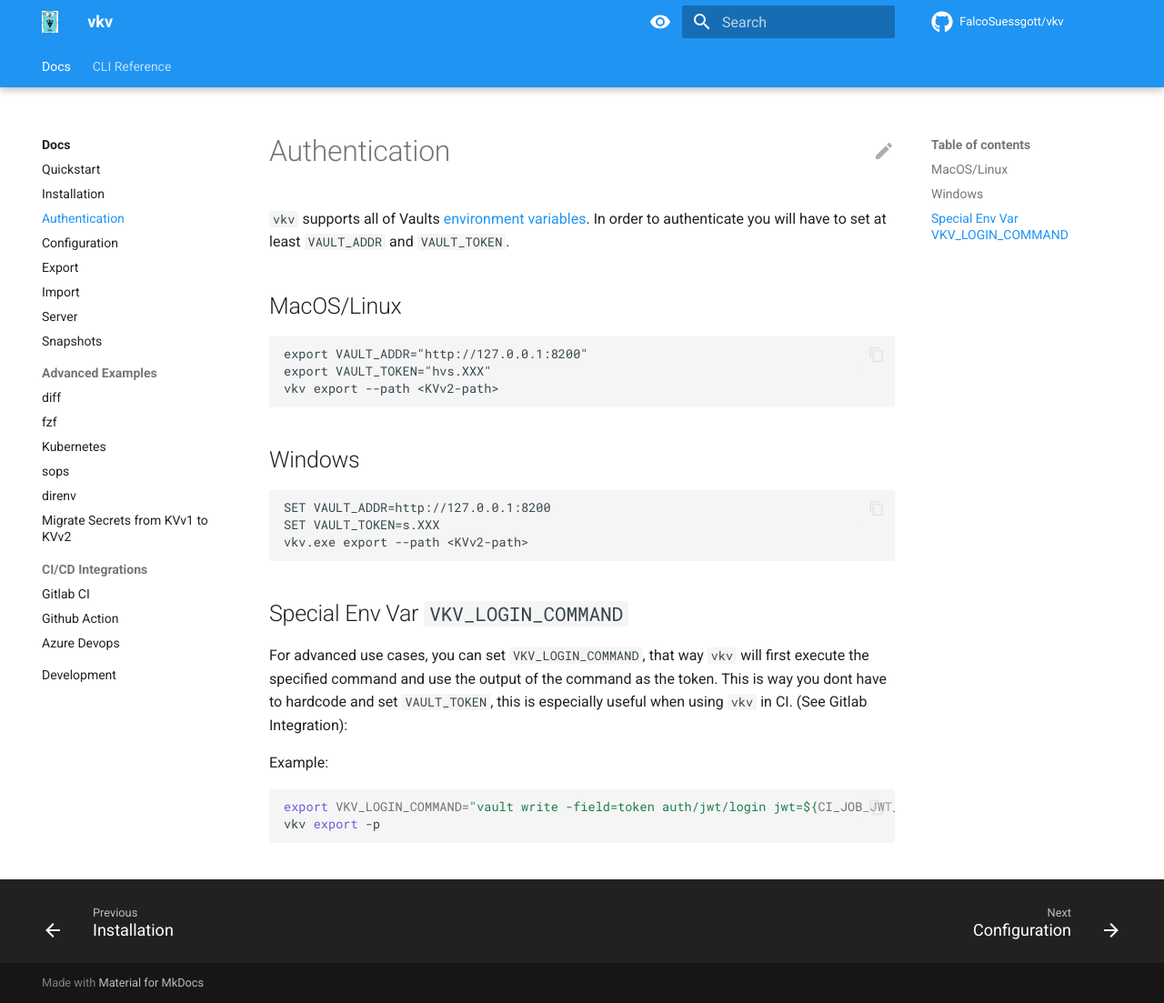
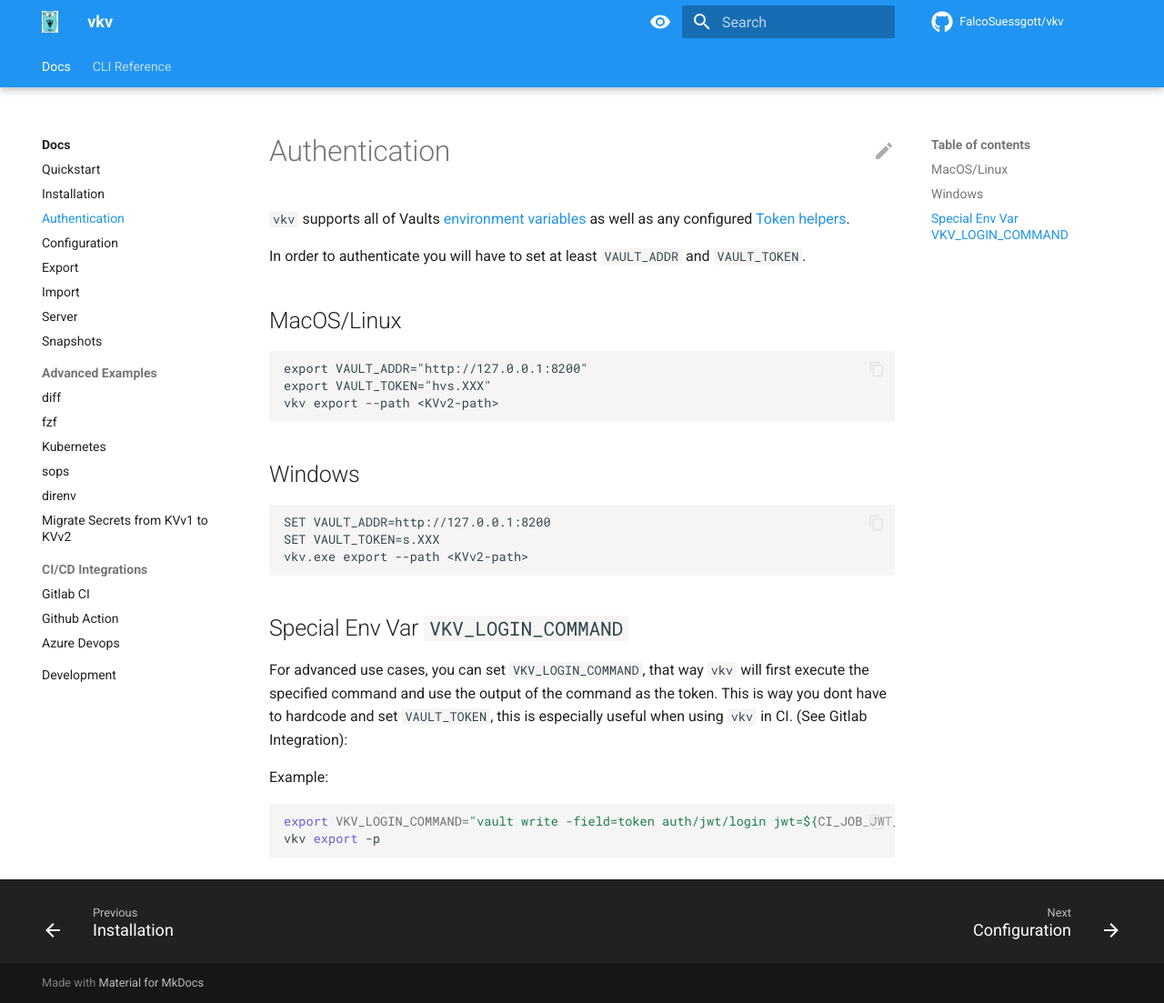
Before and after one commit to FalcoSuessgott/vkv, an MkDocs documentation site: the page built from docs/authentication.md, in a window 1280 px wide and 1103 px high. Shown: the whole window at 91% size. Built offline with MkDocs 1.6.1 and Material for MkDocs 9.7.7, drawn with Linux system fonts in a browser that asks for light colours; comment, search, counter and statistics services are not loaded.

Commit message:
chore(docs): update docs about token helper support

````diff
--- a/docs/authentication.md
+++ b/docs/authentication.md
@@ -1,6 +1,8 @@
 # Authentication
 
-`vkv` supports all of Vaults [environment variables](https://www.vaultproject.io/docs/commands#environment-variables). In order to authenticate you will have to set at least `VAULT_ADDR` and `VAULT_TOKEN`.
+`vkv` supports all of Vaults [environment variables](https://www.vaultproject.io/docs/commands#environment-variables) as well as any configured [Token helpers](https://developer.hashicorp.com/vault/docs/commands/token-helper).
+
+In order to authenticate you will have to set at least `VAULT_ADDR` and `VAULT_TOKEN`.
 
 ## MacOS/Linux
 ```
````
